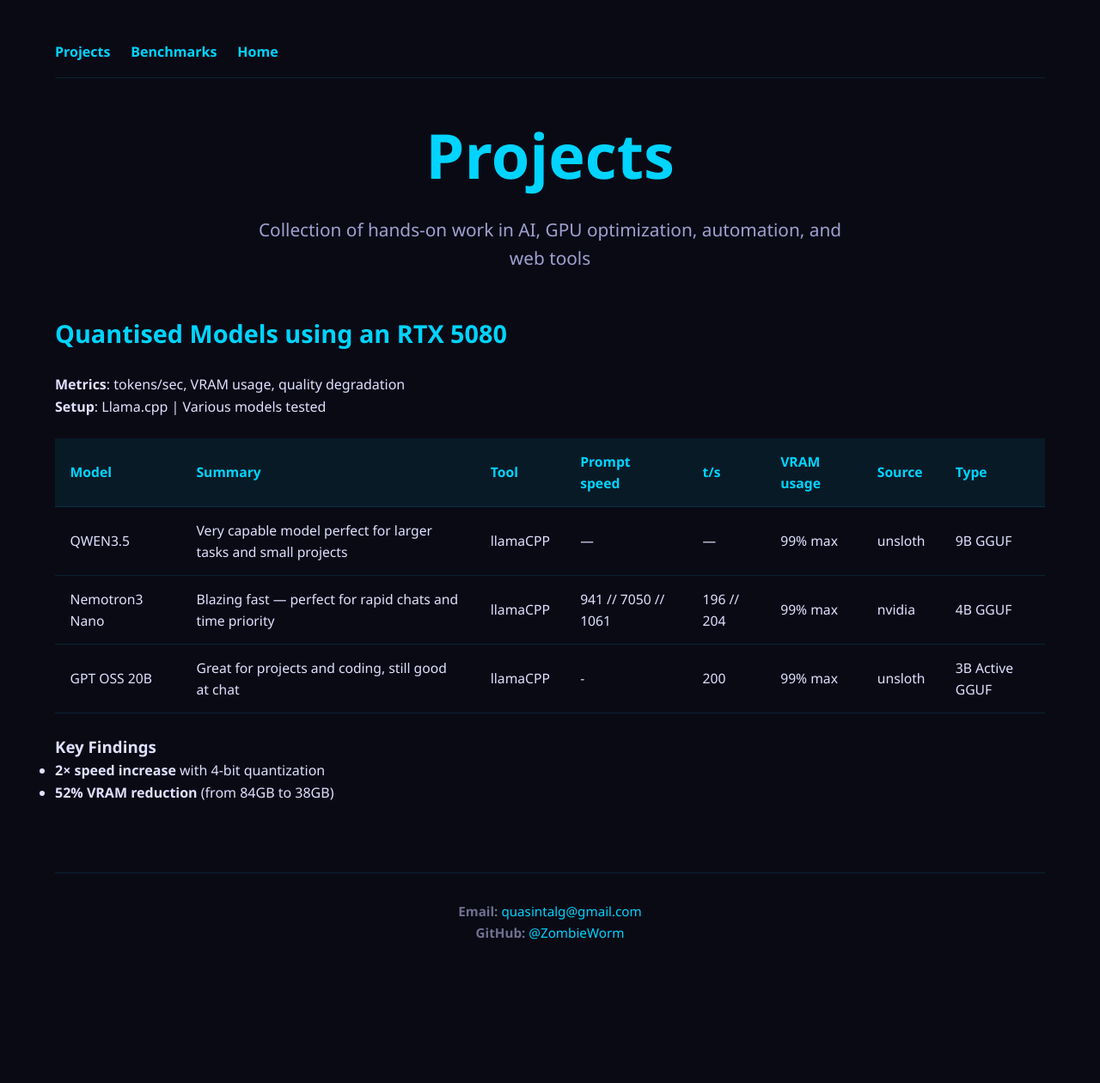
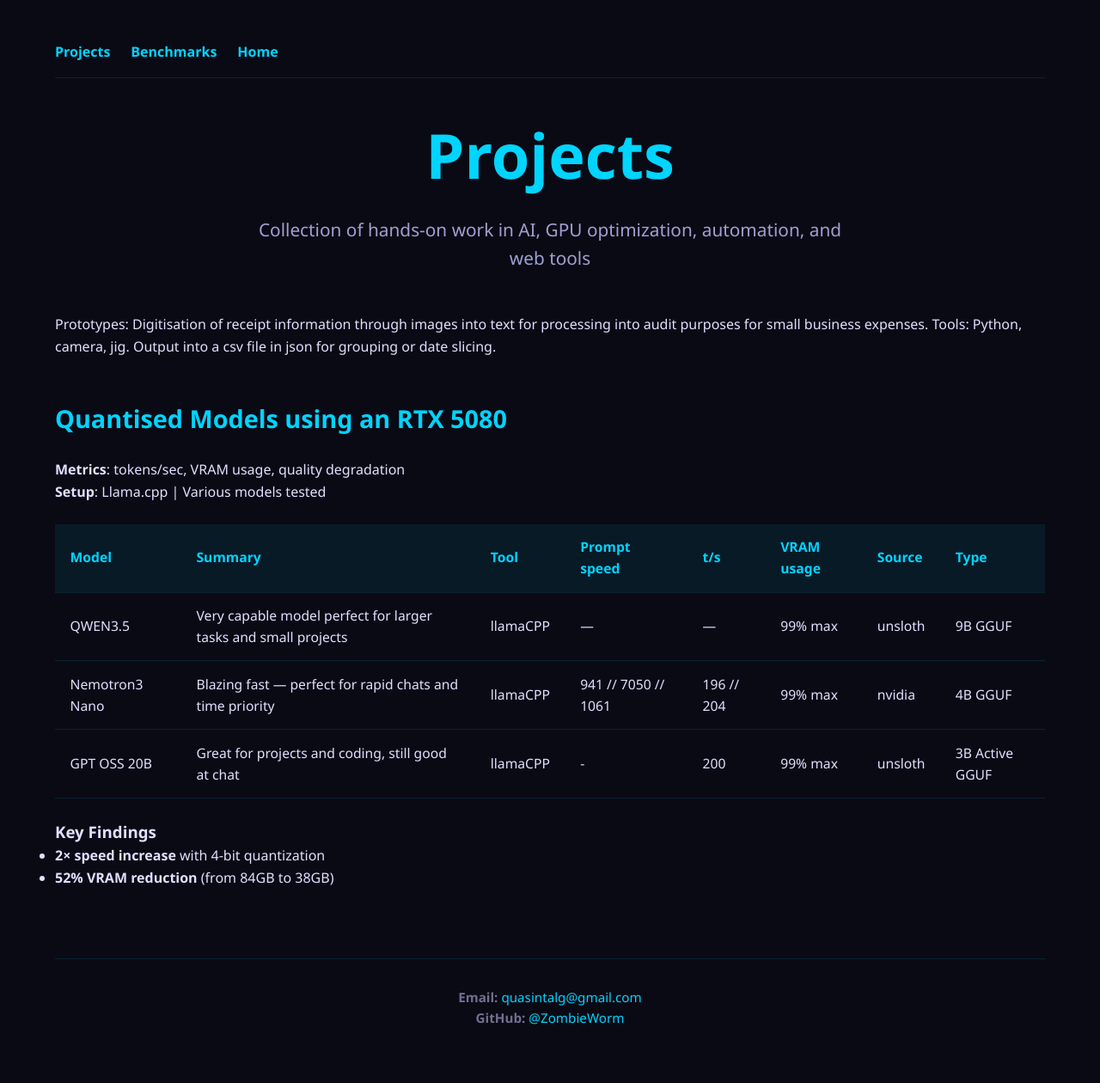
Before and after one commit to ZombieWorm/ZombieWorm.github.io, a Jekyll site: the page projects.html, which Jekyll copies as it is, in a window 1280 px wide. Shown: the whole page at 86% size. Built offline with Jekyll 4.4.1, drawn with Linux system fonts in a browser that asks for light colours; before the commit the page ends 1161 px from its top, so only the background shows below that.

Commit message:
Project addition

```diff
--- a/projects.html
+++ b/projects.html
@@ -189,8 +189,10 @@
     <h1>Projects</h1>
     <p class="subtitle">Collection of hands-on work in AI, GPU optimization, automation, and web tools</p>
   </header>
-
   <div class="container">
+    <p>Prototypes: Digitisation of receipt information through images into text for processing into audit purposes for small business expenses. Tools:
+      Python, camera, jig. Output into a csv file in json for grouping or date slicing.
+    </p>
     <h2 class="section-title">Quantised Models using an RTX 5080</h2>
     <p><strong>Metrics</strong>: tokens/sec, VRAM usage, quality degradation<br>
        <strong>Setup</strong>: Llama.cpp | Various models tested</p>
```
